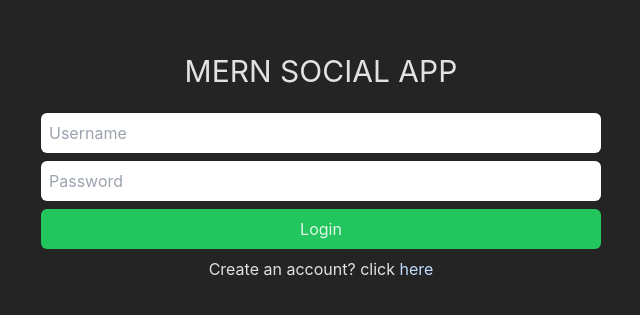
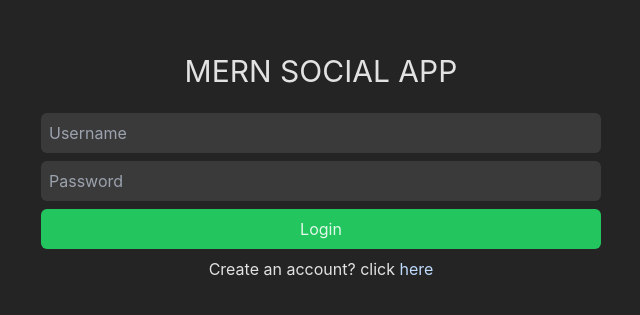
Before and after one commit to pengpa0012/mern-social-app, a React (Vite) app in the folder client/: page /login in a window 1280 px wide. Shown: the part 233-548 px from the top of the page, without its empty margins (319-959 px from the left). Built offline with nearby package versions, Linux system fonts and the light colour scheme.

Commit message:
update input bg

```diff
--- a/client/src/Components/FormCover.tsx
+++ b/client/src/Components/FormCover.tsx
@@ -10,8 +10,8 @@ export const FormCover = ({signup, onSubmit}: Props) => {
   return (
     <form className="flex flex-col text-center w-full max-w-xl px-2" onSubmit={onSubmit}>
       <h1 className="text-3xl mb-6">MERN SOCIAL APP</h1>
-      <input type="text" placeholder="Username" className="p-2 rounded-md mb-2" name="username" />
-      <input type="password" placeholder="Password" className="p-2 rounded-md mb-2" name="password"  />
+      <input type="text" placeholder="Username" className="p-2 rounded-md mb-2 bg-white/10" name="username" />
+      <input type="password" placeholder="Password" className="p-2 rounded-md mb-2 bg-white/10" name="password"  />
       {
         signup &&
         <input type="password" placeholder="Repeat Password" className="p-2 rounded-md mb-2" name="repeat_password"  />
```
